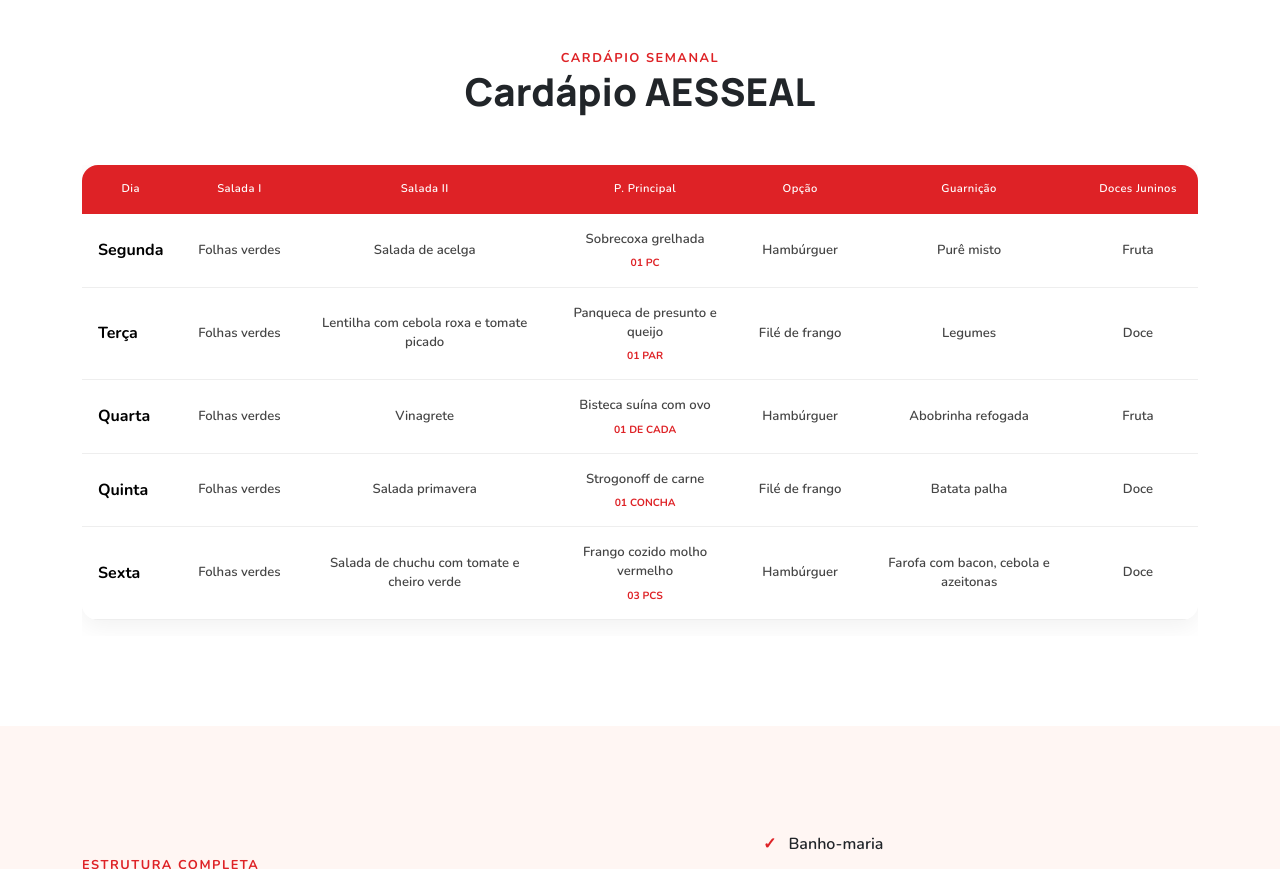
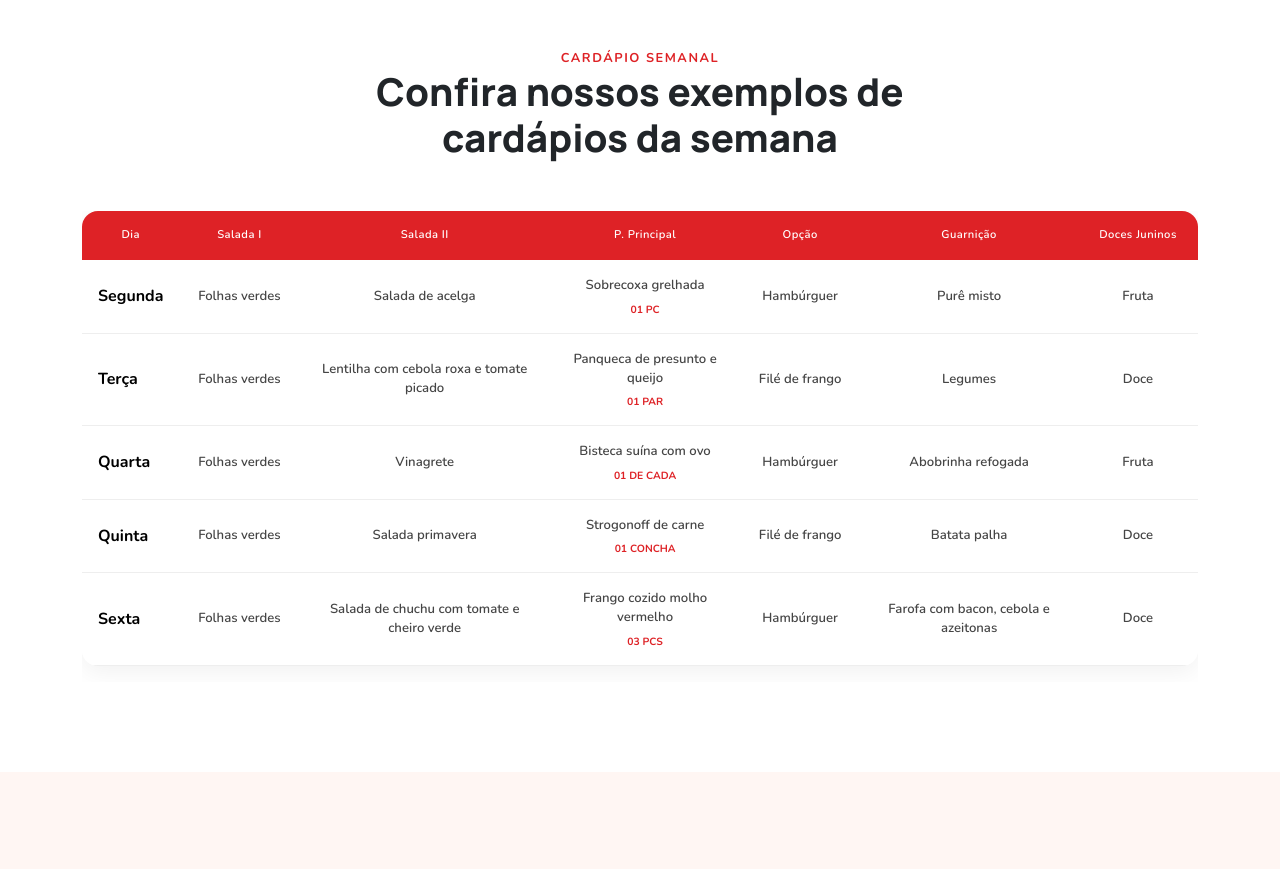
Before and after one commit to DeniseSS/saborini, a website: page index.html in a window 1280 px wide. Shown: the part 5063-5932 px from the top of the page. Drawn offline with nearby package versions, Linux system fonts and the light colour scheme.

Commit message:
Ajuste da descrição do site

```diff
--- a/index.html
+++ b/index.html
@@ -639,7 +639,7 @@
         <div class="section-title">
           <span class="section-label">Cardápio semanal</span>
 
-          <h2>Cardápio AESSEAL</h2>
+          <h2>Confira nossos exemplos de cardápios da semana</h2>
         </div>
 
         <!-- DESKTOP -->
```
